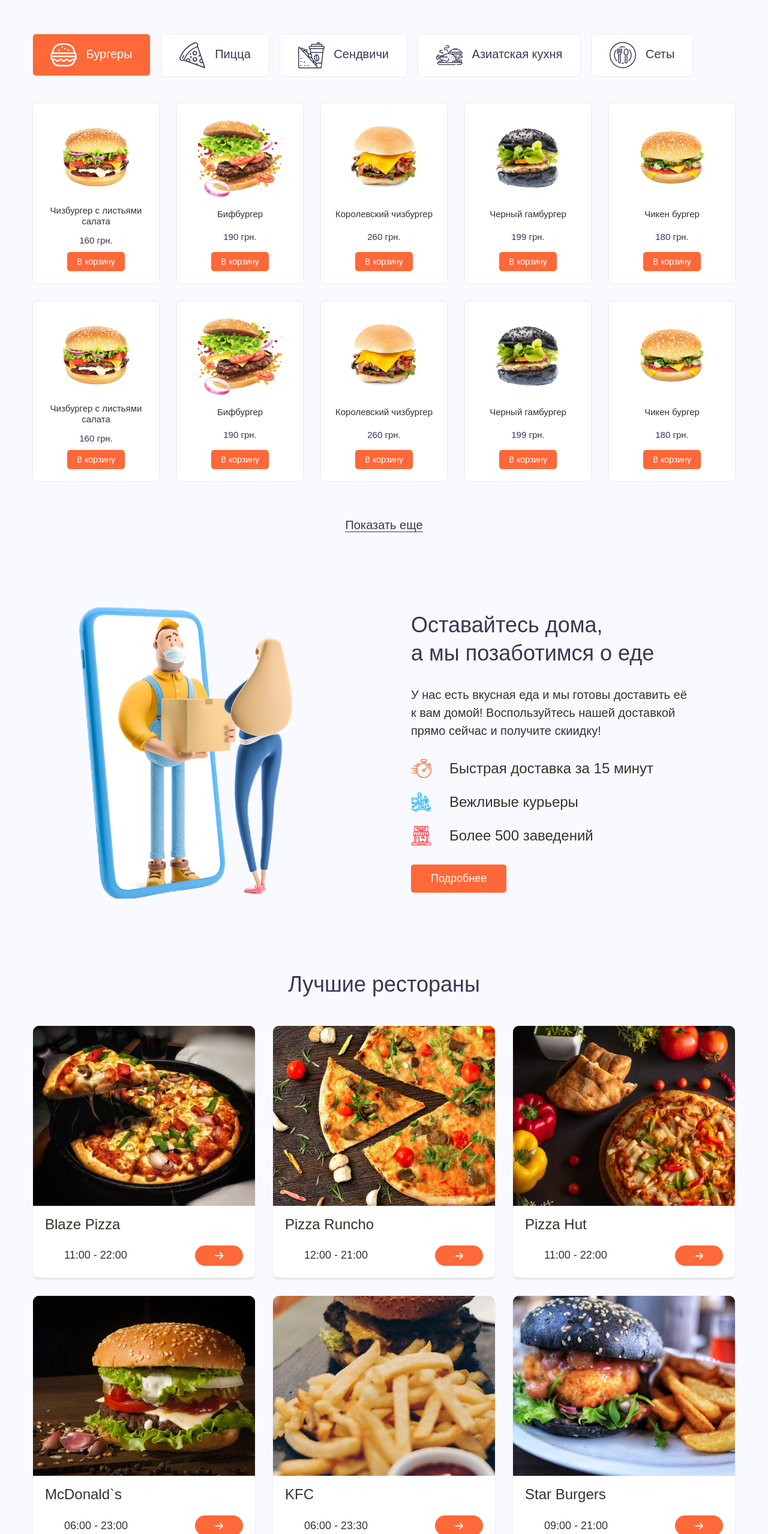
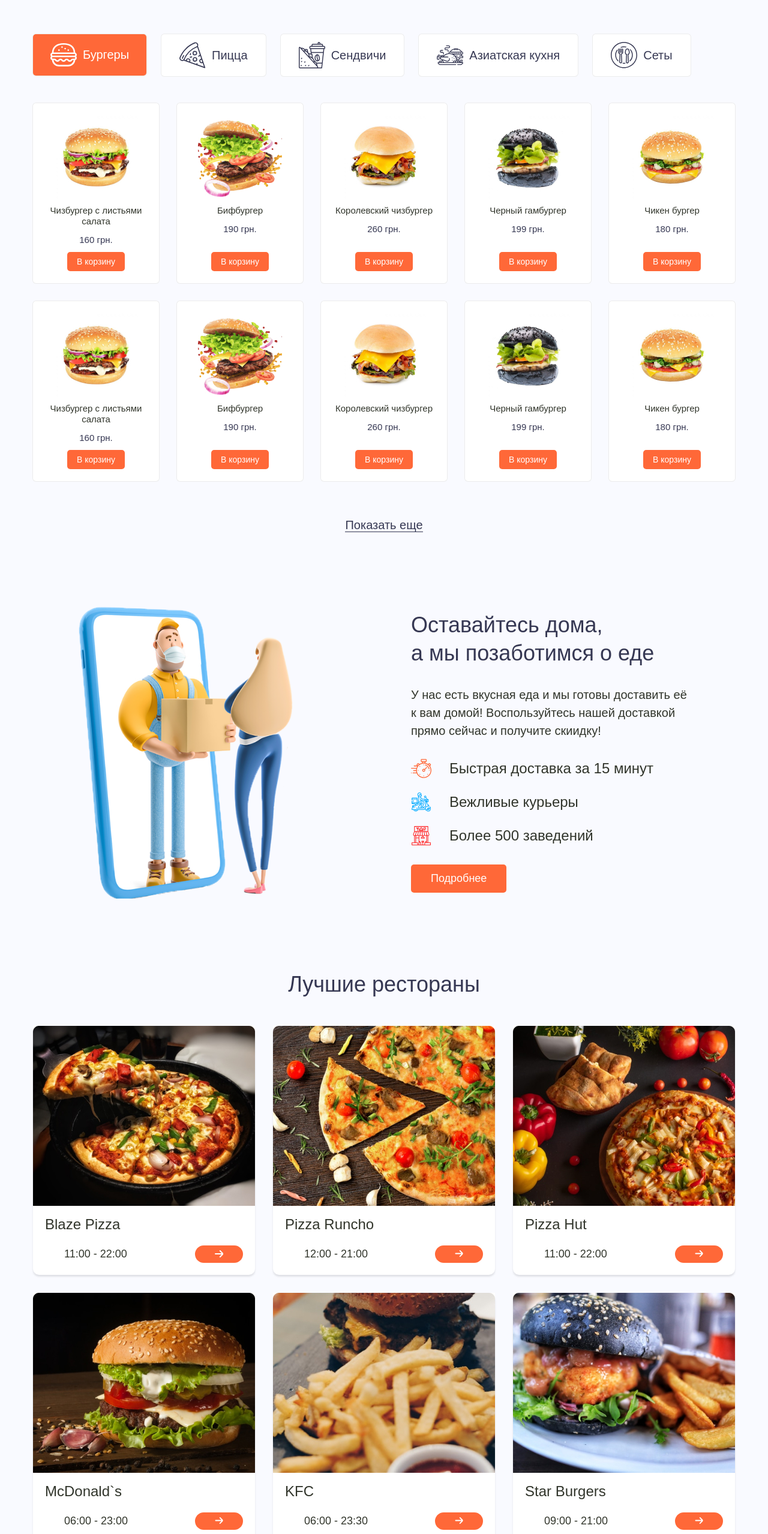
Before and after one commit to Viktoria564/Simplefood, a website: page app/index.html in a window 1280 px wide. Shown: the part 881-3438 px from the top of the page at 60% size. Drawn offline with nearby package versions, Linux system fonts and the light colour scheme; files that its build step writes are made by us from their sources; files whose address does not match are found by name.

Commit message:
made changes

```diff
--- a/app/index.html
+++ b/app/index.html
@@ -146,8 +146,8 @@
               160
               <span class="product__currency">грн.</span>
             </span>
-            <button class="product__button button" type="button">В корзину</button>
           </a>
+          <button class="product__button button" type="button">В корзину</button>
         </article>
       </li>
       <li class="categories__box mix category-b">
@@ -161,8 +161,8 @@
               190
               <span class="product__currency">грн.</span>
             </span>
-            <button class="product__button button" type="button">В корзину</button>
           </a>
+          <button class="product__button button" type="button">В корзину</button>
         </article>
       </li>
       <li class="categories__box mix category-b">
@@ -177,8 +177,8 @@
               260
               <span class="product__currency">грн.</span>
             </span>
-            <button class="product__button button" type="button">В корзину</button>
           </a>
+          <button class="product__button button" type="button">В корзину</button>
         </article>
       </li>
       <li class="categories__box mix category-a">
@@ -192,8 +192,8 @@
               199
               <span class="product__currency">грн.</span>
             </span>
-            <button class="product__button button" type="button">В корзину</button>
           </a>
+          <button class="product__button button" type="button">В корзину</button>
         </article>
       </li>
       <li class="categories__box mix category-c">
@@ -207,8 +207,8 @@
               180
               <span class="product__currency">грн.</span>
             </span>
-            <button class="product__button button" type="button">В корзину</button>
           </a>
+          <button class="product__button button" type="button">В корзину</button>
         </article>
       </li>
       <li class="categories__box mix category-c">
@@ -223,8 +223,8 @@
               160
               <span class="product__currency">грн.</span>
             </span>
-            <button class="product__button button" type="button">В корзину</button>
           </a>
+          <button class="product__button button" type="button">В корзину</button>
         </article>
       </li>
       <li class="categories__box mix category-c">
@@ -238,8 +238,8 @@
               190
               <span class="product__currency">грн.</span>
             </span>
-            <button class="product__button button" type="button">В корзину</button>
           </a>
+          <button class="product__button button" type="button">В корзину</button>
         </article>
       </li>
       <li class="categories__box mix category-d">
@@ -254,8 +254,8 @@
               260
               <span class="product__currency">грн.</span>
             </span>
-            <button class="product__button button" type="button">В корзину</button>
           </a>
+          <button class="product__button button" type="button">В корзину</button>
         </article>
       </li>
       <li class="categories__box mix category-d">
@@ -269,8 +269,8 @@
               199
               <span class="product__currency">грн.</span>
             </span>
-            <button class="product__button button" type="button">В корзину</button>
           </a>
+          <button class="product__button button" type="button">В корзину</button>
         </article>
       </li>
       <li class="categories__box mix category-d">
@@ -284,8 +284,8 @@
               180
               <span class="product__currency">грн.</span>
             </span>
-            <button class="product__button button" type="button">В корзину</button>
           </a>
+          <button class="product__button button" type="button">В корзину</button>
         </article>
       </li>
     </ul>
@@ -334,7 +334,7 @@
           <div class="restaurant__content">
             <h4 class="restaurant__title">Blaze Pizza</h4>
             <div class="restaurant__box">
-              <time class="restaurant__time">11:00 - 22:00</time>
+              <span class="restaurant__time">11:00 - 22:00</span>
               <a class="restaurant__link-icon" href="#">
                 <span class="sr-only">Перейти на страницу ресторана</span>
                 <svg class="restaurant__icon" width="14" height="13">
@@ -352,7 +352,7 @@
           <div class="restaurant__content">
             <h4 class="restaurant__title">Pizza Runcho</h4>
             <div class="restaurant__box">
-              <time class="restaurant__time">12:00 - 21:00</time>
+              <span class="restaurant__time">12:00 - 21:00</span>
               <a class="restaurant__link-icon" href="#">
                 <span class="sr-only">Перейти на страницу ресторана</span>
                 <svg class="restaurant__icon" width="14" height="12">
@@ -370,7 +370,7 @@
           <div class="restaurant__content">
             <h4 class="restaurant__title">Pizza Hut</h4>
             <div class="restaurant__box">
-              <time class="restaurant__time">11:00 - 22:00</time>
+              <span class="restaurant__time">11:00 - 22:00</span>
               <a class="restaurant__link-icon" href="#">
                 <span class="sr-only">Перейти на страницу ресторана</span>
                 <svg class="restaurant__icon" width="14" height="12">
@@ -388,7 +388,7 @@
           <div class="restaurant__content">
             <h4 class="restaurant__title">McDonald`s</h4>
             <div class="restaurant__box">
-              <time class="restaurant__time">06:00 - 23:00</time>
+              <span class="restaurant__time">06:00 - 23:00</span>
               <a class="restaurant__link-icon" href="#">
                 <span class="sr-only">Перейти на страницу ресторана</span>
                 <svg class="restaurant__icon" width="14" height="12">
@@ -405,7 +405,7 @@
           <div class="restaurant__content">
             <h4 class="restaurant__title">KFC</h4>
             <div class="restaurant__box">
-              <time class="restaurant__time">06:00 - 23:30</time>
+              <span class="restaurant__time">06:00 - 23:30</span>
               <a class="restaurant__link-icon" href="#">
                 <span class="sr-only">Перейти на страницу ресторана</span>
                 <svg class="restaurant__icon" width="14" height="12">
@@ -423,7 +423,7 @@
           <div class="restaurant__content">
             <h4 class="restaurant__title">Star Burgers</h4>
             <div class="restaurant__box">
-              <time class="restaurant__time">09:00 - 21:00</time>
+              <span class="restaurant__time">09:00 - 21:00</span>
               <a class="restaurant__link-icon" href="#">
                 <span class="sr-only">Перейти на страницу ресторана</span>
                 <svg class="restaurant__icon" width="14" height="12">
@@ -547,7 +547,6 @@
               <use id="icon-telegram" xlink:href="images/sprite.svg#icon-telegram"></use>
             </svg>
             Подписаться
-            </svg>
           </button>
         </form>
       </div>
--- a/app/scss/components/_product.scss
+++ b/app/scss/components/_product.scss
@@ -1,6 +1,5 @@
 .product {
 
-  &__link {
   height: 300px;
   padding: 20px 15px;
   background-color: $white;
@@ -23,10 +22,11 @@
   &:active {
     box-shadow: 0px 3px 15px rgba(255, 104, 56, 0.5);
   }
-  }
+
 
   &__img {
     margin: 0 auto 10px;
+    object-fit: cover;
   }
 
   &__text {
--- a/app/scss/components/_restaurant.scss
+++ b/app/scss/components/_restaurant.scss
@@ -6,6 +6,10 @@
 
   &:hover {
     box-shadow: 0px 3px 15px rgba(255, 104, 56, 0.5);
+  }
+
+  &__img {
+    object-fit: cover;
   }
 
   &__content {
@@ -49,6 +53,8 @@
   }
 
   &__link-icon {
+    display: flex;
+    align-items: center;
     padding: 2px 33px;
     background-color: $accent;
     border-radius: 20px;
--- a/app/scss/components/sections/_categories.scss
+++ b/app/scss/components/sections/_categories.scss
@@ -12,10 +12,12 @@
   }
 
   &__item:not(:last-child) {
-    margin-right: 19px;
+    margin-right: 25px;
   }
 
   &__btn {
+    display: flex;
+    align-items: center;
     padding: 13px 30px;
     line-height: 1.3;
     color: $title;
--- a/app/scss/components/sections/_restaurants.scss
+++ b/app/scss/components/sections/_restaurants.scss
@@ -1,5 +1,5 @@
 .restaurants {
-  padding-bottom: 120px;
+  padding-bottom: 126px;
 
   &__title {
     text-align: center;
--- a/app/scss/components/sections/_reviews.scss
+++ b/app/scss/components/sections/_reviews.scss
@@ -1,5 +1,5 @@
 .reviews {
-  padding-bottom: 131px;
+  padding-bottom: 134px;
 
   &__title {
     margin-bottom: 45px;
```
Also changed, not shown: app/html/components/_footer.html (+0 -1 lines), app/html/components/section/_categories.html (+10 -10 lines), app/html/components/section/_restaurants.html (+6 -6 lines), app/images/test.jpg (added). Lines whose indentation alone changed are shown as unchanged.
